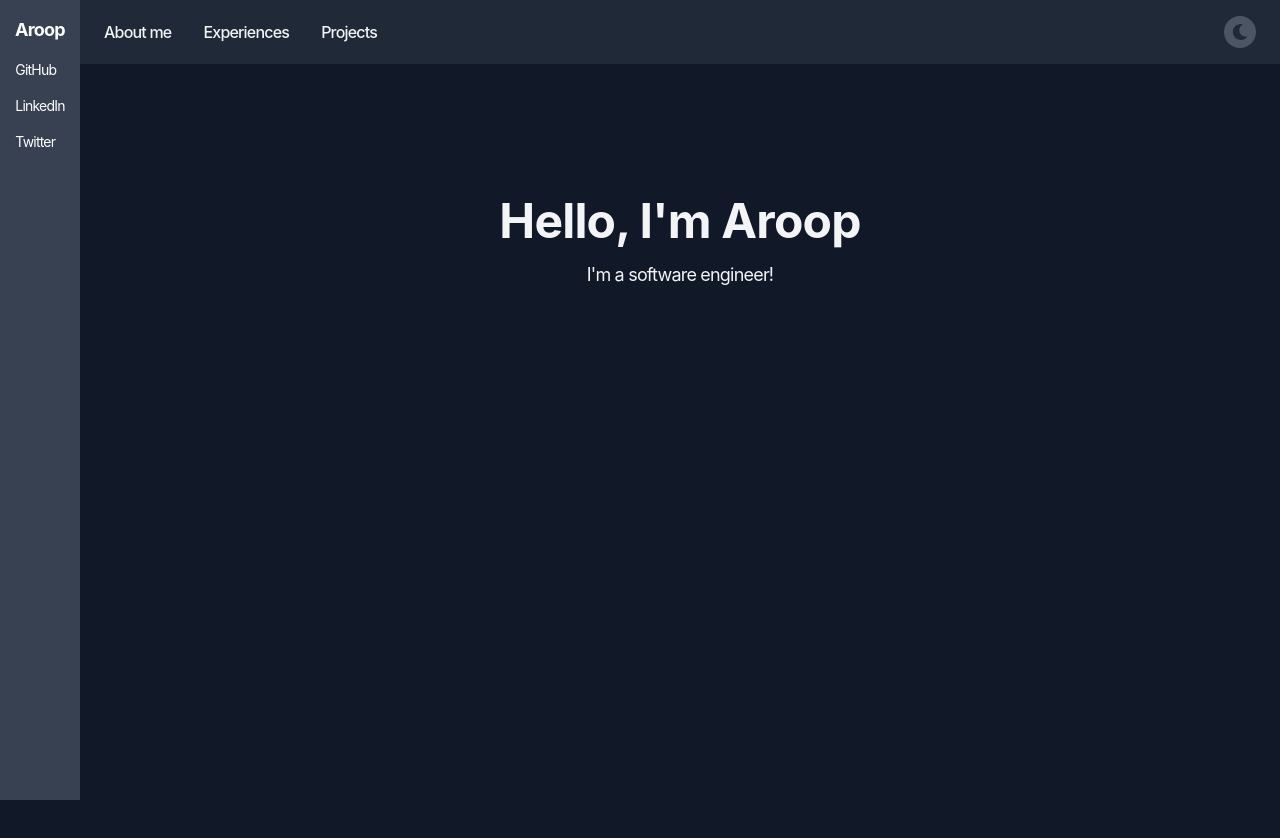
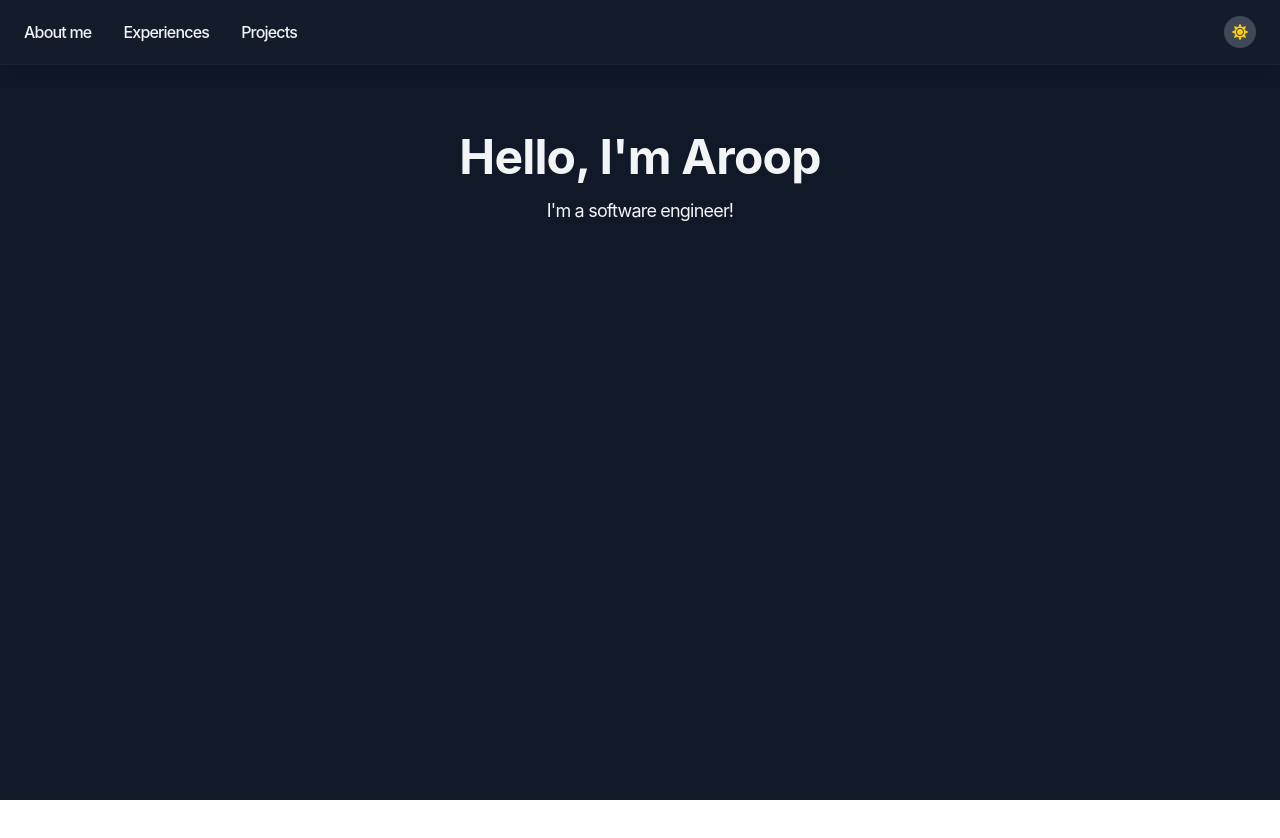
Before and after one commit to AroopBiswal/website, a React (Vite) app: page / in a window 1280 px wide. Shown: the top 838 px of the page. After the commit the page ends 800 px from the top, so only its background shows below. Built offline with nearby package versions, Linux system fonts and the light colour scheme.

Commit message:
changed cursor color to white

```diff
--- a/package.json
+++ b/package.json
@@ -16,7 +16,8 @@
     "react-dom": "^18.2.0",
     "react-icons": "^5.4.0",
     "react-router-dom": "^6.22.0",
-    "react-simple-typewriter": "^5.0.1"
+    "react-simple-typewriter": "^5.0.1",
+    "website": "file:"
   },
   "devDependencies": {
     "@types/react": "^18.2.43",
--- a/src/components/covertile/CoverTile.tsx
+++ b/src/components/covertile/CoverTile.tsx
@@ -38,14 +38,14 @@ const CoverTile: React.FC = () => {
         {/* Main Text */}
         <h1 className="text-5xl font-bold">
           {mainText}
-          {!hideMainCursor && <Cursor cursorColor="black" />}
+          {!hideMainCursor && <Cursor cursorColor="white" />}
         </h1>
 
         {/* Subtext */}
         {showSubText && (
           <p className="mt-4 text-lg">
             {subText}
-            {!hideSubCursor && <Cursor cursorColor="black" />}
+            {!hideSubCursor && <Cursor cursorColor="white" />}
           </p>
         )}
       </div>
--- a/src/components/navbar/Navbar.tsx
+++ b/src/components/navbar/Navbar.tsx
@@ -1,4 +1,4 @@
-import React from 'react';
+import React, { useState, useEffect } from 'react';
 import { FaSun, FaMoon } from 'react-icons/fa';
 
 interface NavbarProps {
@@ -6,8 +6,21 @@ interface NavbarProps {
 }
 
 const Navbar: React.FC<NavbarProps> = ({ toggleDarkMode }) => {
+  const [isDarkMode, setIsDarkMode] = useState(false);
+
+  useEffect(() => {
+    // Check if the 'dark' class is on the root HTML element
+    const isDark = document.documentElement.classList.contains('dark');
+    setIsDarkMode(isDark);
+  }, []);
+
+  const handleToggleDarkMode = () => {
+    toggleDarkMode();
+    setIsDarkMode((prev) => !prev);
+  };
+
   return (
-    <nav className="flex justify-between items-center bg-white dark:bg-gray-800 py-4 px-6 shadow-md">
+    <nav className="fixed top-0 left-0 w-full flex justify-between items-center bg-white/30 dark:bg-gray-800/30 backdrop-blur-sm py-4 px-6 shadow-lg border-b border-gray-300/20 dark:border-gray-700/20 z-50">
       <ul className="flex space-x-8 text-gray-800 dark:text-gray-100 font-medium">
         <li>
           <a href="about">About me</a>
@@ -21,10 +34,10 @@ const Navbar: React.FC<NavbarProps> = ({ toggleDarkMode }) => {
       </ul>
 
       <button
-        onClick={toggleDarkMode}
-        className="p-2 rounded-full bg-gray-200 dark:bg-gray-600 transition-colors duration-300"
+        onClick={handleToggleDarkMode}
+        className="p-2 rounded-full bg-gray-200/80 dark:bg-gray-600/80 transition-colors duration-300"
       >
-        {document.documentElement.classList.contains('dark') ? (
+        {isDarkMode ? (
           <FaSun className="text-yellow-400" />
         ) : (
           <FaMoon className="text-gray-800" />
--- a/src/pages/HomePage/HomePage.tsx
+++ b/src/pages/HomePage/HomePage.tsx
@@ -1,7 +1,7 @@
 import React, { useState, useEffect } from 'react';
 import Sidebar from '../../components/sidebar/Sidebar';
 import Navbar from '../../components/navbar/Navbar';
-import CoverPage from '../../components/covertile/CoverTile';
+import CoverTile from '../../components/covertile/CoverTile';
 
 const HomePage: React.FC = () => {
   const [darkMode, setDarkMode] = useState(true);
@@ -26,12 +26,12 @@ const HomePage: React.FC = () => {
       } bg-lightBg dark:bg-darkBg text-gray-900 dark:text-gray-100 transition-colors duration-300`}
     >
 
-      <Sidebar />
+      {/* <Sidebar /> */}
 
 
-      <div className="ml-20 flex-1">
+      <div className="flex-1">
         <Navbar toggleDarkMode={toggleDarkMode} />
-        <CoverPage />
+        <CoverTile />
       </div>
     </div>
   );
```
Also changed, not shown: 1 other file (tests, documents, lock files or other folders).
